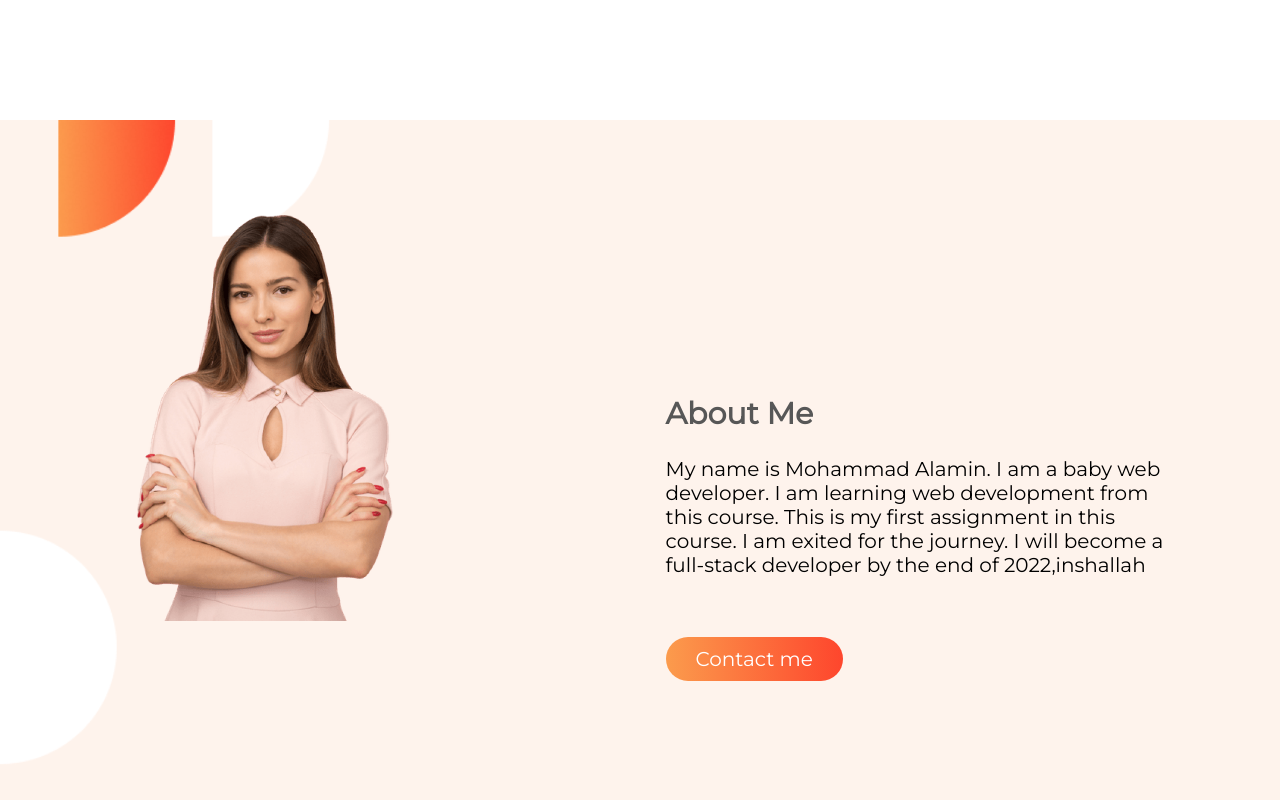
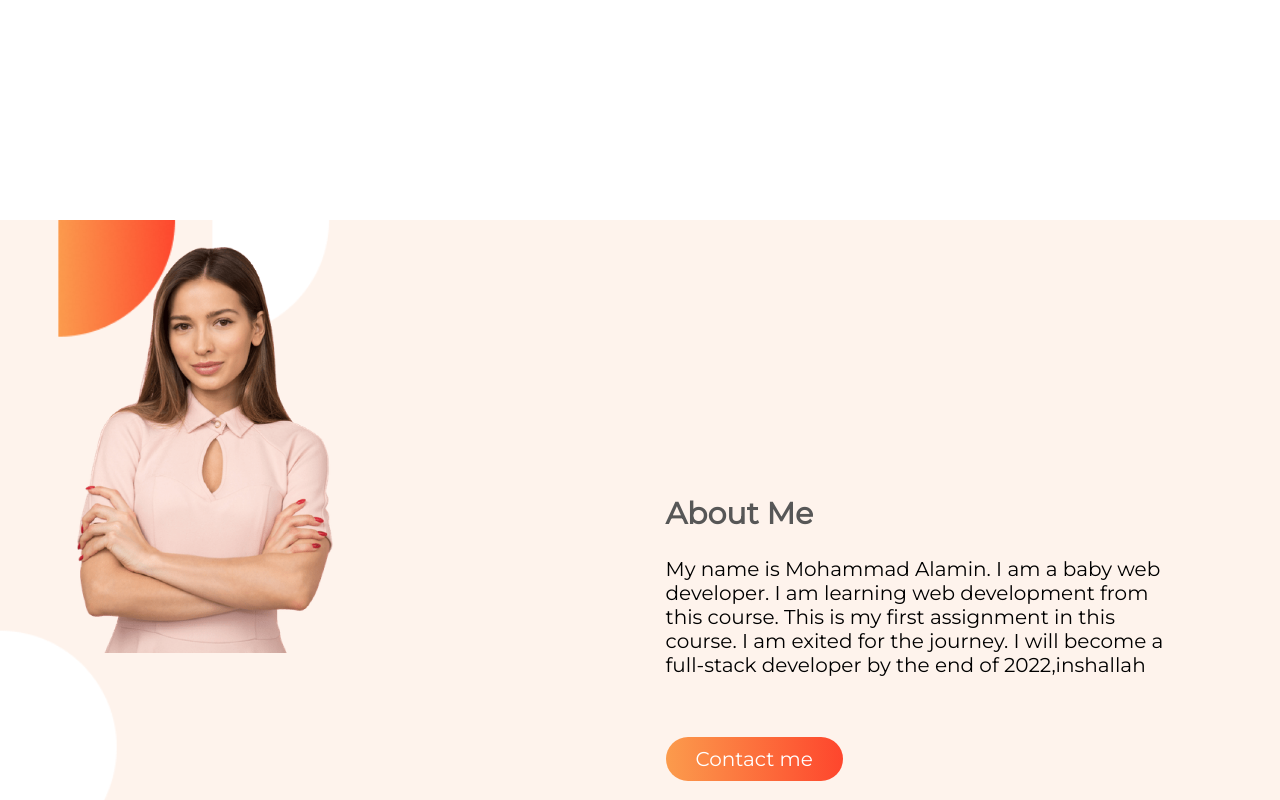
Before and after one commit to mhalamin978/food-network-main, a plain HTML site: page index.html in a window 1280 px wide. Shown: the part 580-1380 px from the top of the page. Drawn offline with Linux system fonts and the light colour scheme.

Commit message:
another commit

```diff
--- a/style.css
+++ b/style.css
@@ -14,6 +14,7 @@ h2{
 section{
     height: 500px;
     padding-bottom: 200px;
+    margin-bottom: 100px;
 }
 p{
     font-size: 20px;
@@ -77,7 +78,7 @@ p{
     position:relative;
     top:50%;
 }
-/* contact us part */
+/* contact me part */
 .contact{
     height: 400px;
     margin: 60px;
@@ -103,8 +104,7 @@ input[type=text],select,textarea{
 #about-part img{
     width: 50%;
     position:relative;
-    top:95px;
-    left:60px;
+    top: 27px;
 }
 /* recipies part  */
 #recipies{
```
